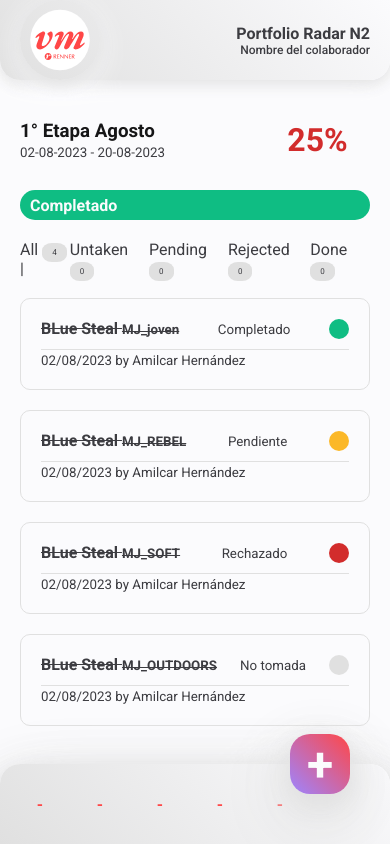
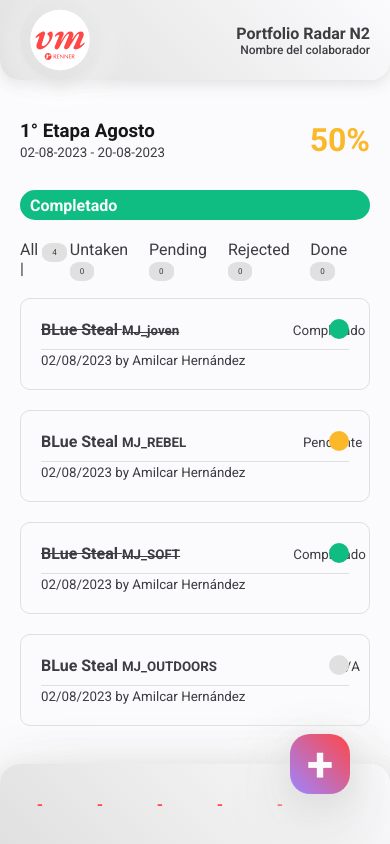
Before and after one commit to amilcarHernandez24/app-vm, a React (Vite) app: page / in a window 390 px wide. Built offline with nearby package versions, Linux system fonts and the light colour scheme.

Commit message:
[Fix] status text and percentage number position, [Add] brand text functionality

```diff
--- a/src/components/home/home.module.css
+++ b/src/components/home/home.module.css
@@ -27,7 +27,7 @@
 
   .home_completado {
     display: flex;
-    justify-content: center;
+    justify-content: flex-end;
     align-items: center;
     width: 30%;
 
--- a/src/components/shared/box/box.module.css
+++ b/src/components/shared/box/box.module.css
@@ -16,18 +16,12 @@
 
   .home_task_header {
     display: flex;
-    align-items: flex-start;
+    align-items: center;
     justify-content: space-between;
   }
-  .home_task_footer {
-    display: flex;
-    justify-content: space-between;
-    margin-top: 10px;
 
-    border-top: 1px solid var(--grey);
-  }
-  .home_task_title {
-    text-decoration: line-through;
+  .home_task_subtitle {
+    margin-right: -150px;
   }
 
   .home_task_status {
@@ -36,4 +30,13 @@
 
     border-radius: 50%;
   }
+
+  .home_task_footer {
+    display: flex;
+    justify-content: space-between;
+    margin-top: 10px;
+
+    border-top: 1px solid var(--grey);
+  }
+
 }
--- a/src/components/shared/box/index.jsx
+++ b/src/components/shared/box/index.jsx
@@ -19,12 +19,22 @@
     }
   }
 
+  const lineThrough = (status) => {
+    switch (status) {
+      case 1:
+        return {textDecoration: 'line-through'}
+      default:
+        ''
+    }
+  }
+
+
   return (
     <>
       <section className={styles.home_task}>
         <div className={styles.home_task_content}>
           <div className={styles.home_task_header}>
-            <div className={styles.home_task_title}>
+            <div style={lineThrough(item.status_id)} className={styles.home_task_title}>
               <h4>{item.brand} <small>{item.collection}</small></h4>
             </div>
             <div className={styles.home_task_subtitle}>
--- a/src/constants/info.json
+++ b/src/constants/info.json
@@ -41,8 +41,8 @@
       "brand_id": 1,
       "collection": "MJ_SOFT",
       "collection_id": 2,
-      "status_id": 3,
-      "status": "Rechazado",
+      "status_id": 1,
+      "status": "Completado",
       "date_created": "02/08/2023",
       "user": "Amilcar Hernández",
       "user_id": 1,
@@ -57,7 +57,7 @@
       "collection": "MJ_OUTDOORS",
       "collection_id": 2,
       "status_id": 0,
-      "status": "No tomada",
+      "status": "N/A",
       "date_created": "02/08/2023",
       "user": "Amilcar Hernández",
       "user_id": 1,
```
